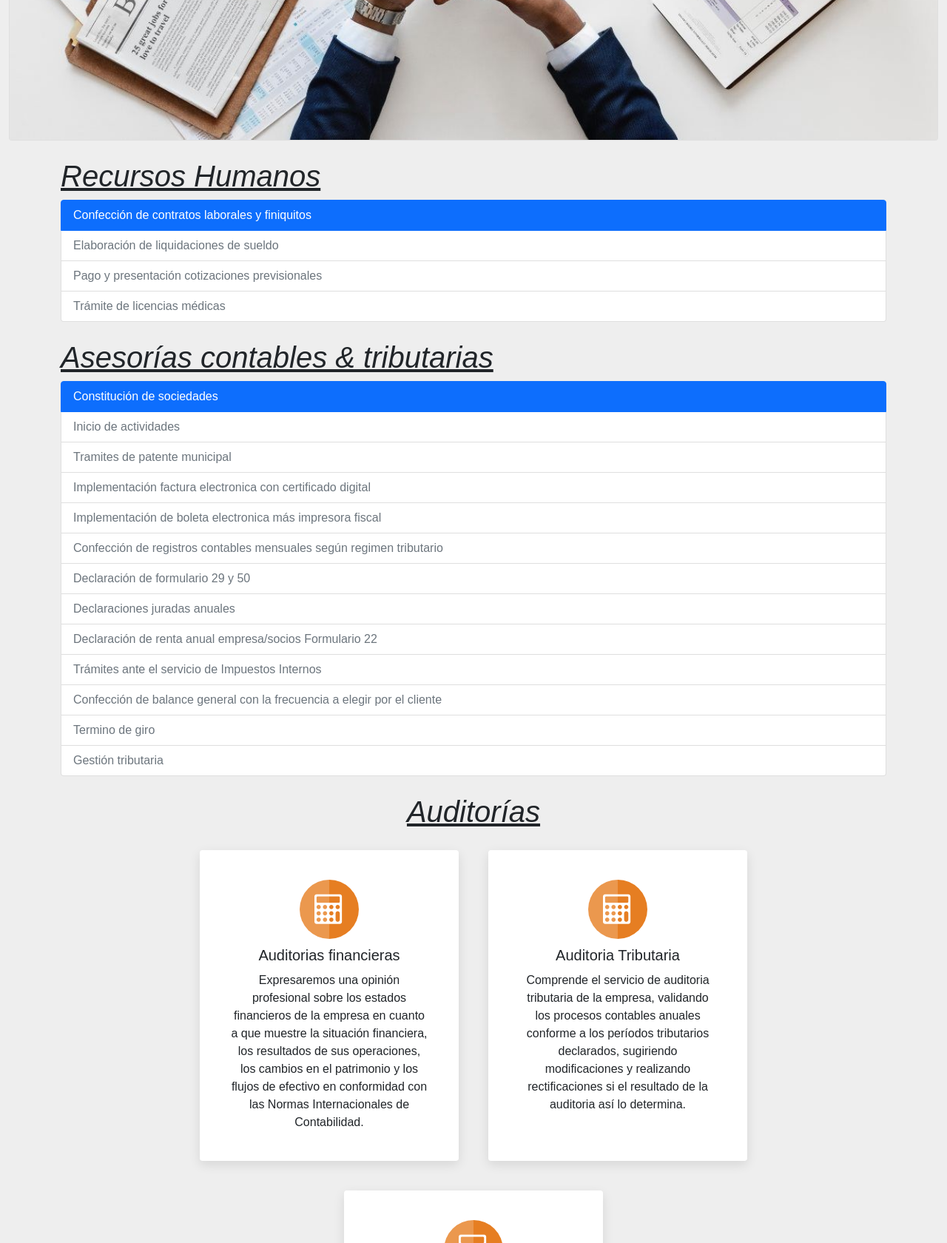
After one commit to Toqui012/ContabilidadCeci, a PHP site: page /services.html in a window 1280 px wide. The commit adds this page. Shown: the part 920-2600 px from the top of the page at 74% size. Run offline with PHP 8.4, Linux system fonts and the light colour scheme; some libraries are stand-ins or nearby versions.

Commit message:
nueva sección de Servicios

```diff
--- a/app.js
+++ b/app.js
@@ -28,6 +28,17 @@ function caca(){
     console.log("hola")
 }
 
+function changeText(){
+    const hoverList = document.querySelectorAll("wrapper-list ul li:hover::before");
+    const colorText = document.querySelectorAll("wrapper-list ul li p");
+
+    hoverList.addEventListener("click", () => {
+        colorText.style = "color: #fff";
+    });
+
+
+}
+
 
 navSlide();
 
--- a/index.html
+++ b/index.html
@@ -20,7 +20,7 @@
         </div>
         <ul class="nav-links">
             <li><a href="index.html">Inicio</a></li>
-            <li><a href="#">Servicios</a></li>
+            <li><a href="services.html">Servicios</a></li>
             <li><a href="nuestraEmpresa.html">Nuestra Empresa</a></li>
             <li><a href="#">Noticias</a></li>
             <li><a href="#">Contacto</a></li>
@@ -50,7 +50,6 @@
                         <div class="content-card">
                             <h3>Asesorías</h3>
                             <p>Asesoría personalizada para tu empresa</p>
-                            <a href="#">Leer Más</a>
                         </div>
                     </div>
 
@@ -59,7 +58,6 @@
                         <div class="content-card">
                             <h3>Capacitación</h3>
                             <p>Estamos capacitados para prestar apoyo en todo momento, bajo cualquier circunstancia y dificultad. Con nuestras asesorías, podrás llevar tu negocio sin problemas y asegurar un crecimiento sostenido en el tiempo</p>
-                            <a href="#">Leer Más</a>
                         </div>
                     </div>
 
@@ -69,7 +67,6 @@
                         <div class="content-card">
                             <h3>Mantención</h3>
                             <p>Mantenemos tus obligaciones tributarias al día y en orden</p>
-                            <a href="#">Leer Más</a>
                         </div>
                     </div>
 
--- a/nuestraEmpresa.html
+++ b/nuestraEmpresa.html
@@ -21,7 +21,7 @@
         </div>
         <ul class="nav-links">
             <li><a href="index.html">Inicio</a></li>
-            <li><a href="#">Servicios</a></li>
+            <li><a href="services.html">Servicios</a></li>
             <li><a href="nuestraEmpresa.html">Nuestra Empresa</a></li>
             <li><a href="#">Noticias</a></li>
             <li><a href="#">Contacto</a></li>
--- /dev/null
+++ b/services.html
@@ -0,0 +1,152 @@
+<!DOCTYPE html>
+<html lang="es">
+<head>
+    <meta charset="UTF-8">
+    <meta name="viewport" content="width=device-width, initial-scale=1.0">
+    <link rel="stylesheet" href="style.css">
+    <link href="https://cdn.jsdelivr.net/npm/bootstrap@5.0.0-beta2/dist/css/bootstrap.min.css" rel="stylesheet" integrity="sha384-BmbxuPwQa2lc/FVzBcNJ7UAyJxM6wuqIj61tLrc4wSX0szH/Ev+nYRRuWlolflfl" crossorigin="anonymous">
+    <link rel="stylesheet" href="https://cdnjs.cloudflare.com/ajax/libs/font-awesome/4.7.0/css/font-awesome.css">
+    <link rel="stylesheet" href="/app.js">
+    <link rel="icon" href="assets/85bf48c8-cfed-4b98-aec2-dec61a368fdb.png">
+    <title>Cypconsultores</title>
+</head>
+<body>
+
+    <!-- Code Nav -->
+    <nav>
+        <div class="logo">
+            <div class="container-fluid">
+                <img src="assets/Logo.png" class="mx-auto d-flex" id="imgLogo" alt="logoPortada">
+            </div>
+        </div>
+        <ul class="nav-links">
+            <li><a href="index.html">Inicio</a></li>
+            <li><a href="services.html">Servicios</a></li>
+            <li><a href="nuestraEmpresa.html">Nuestra Empresa</a></li>
+            <li><a href="#">Noticias</a></li>
+            <li><a href="#">Contacto</a></li>
+        </ul>
+        <div class="burger">
+            <div class="line1"></div>
+            <div class="line2"></div>
+            <div class="line3"></div>
+        </div>
+    </nav>
+
+    <!-- End Code Nav -->
+    <div class="container-fluid">
+      <div class="card bg-white text-muted">
+        <img class="img-fluid" src="assets/software-de-contabilidad-nv-16-compressor.jpg" alt="Card image">
+      </div>
+    </div>
+
+    <br>
+
+        <div class="container"">
+            <h5 class="display-6" style="text-decoration: underline; font-style: italic;">Recursos Humanos</h5>
+            <div class="list-group">
+                <li class="list-group-item list-group-item-action active" style="z-index: 1;">Confección de contratos laborales y finiquitos </li>
+                <li class="list-group-item list-group-item-action disabled">Elaboración de liquidaciones de sueldo</li>
+                <li class="list-group-item list-group-item-action disabled">Pago y presentación cotizaciones previsionales</li>
+                <li class="list-group-item list-group-item-action disabled">Trámite de licencias médicas </li>
+            </div>
+        </div>
+
+        <br>
+
+            <div class="container">
+                <h5 class="display-6" style="text-decoration: underline; font-style: italic;" >Asesorías contables & tributarias</h5>
+                <div class="list-group">
+                    <li class="list-group-item list-group-item-action active" style="z-index: 0;">Constitución de sociedades</li>
+                    <li href="#" class="list-group-item list-group-item-action disabled">Inicio de actividades</li>
+                    <li href="#" class="list-group-item list-group-item-action disabled">Tramites de patente municipal</li>
+                    <li href="#" class="list-group-item list-group-item-action disabled">Implementación factura electronica con certificado digital</li>
+                    <li href="#" class="list-group-item list-group-item-action disabled">Implementación de boleta electronica más impresora fiscal</li>
+                    <li href="#" class="list-group-item list-group-item-action disabled">Confección de registros contables mensuales según regimen tributario</li>
+                    <li href="#" class="list-group-item list-group-item-action disabled">Declaración de formulario 29 y 50</li>
+                    <li href="#" class="list-group-item list-group-item-action disabled">Declaraciones juradas anuales</li>
+                    <li href="#" class="list-group-item list-group-item-action disabled">Declaración de renta anual empresa/socios Formulario 22</li>
+                    <li href="#" class="list-group-item list-group-item-action disabled">Trámites ante el servicio de Impuestos Internos</li>
+                    <li href="#" class="list-group-item list-group-item-action disabled">Confección de balance general con la frecuencia a elegir por el cliente</li>
+                    <li href="#" class="list-group-item list-group-item-action disabled">Termino de giro</li>
+                    <li href="#" class="list-group-item list-group-item-action disabled">Gestión tributaria</li>
+                </div>
+            </div>
+
+
+        <br>
+
+    <div class="container">
+        <h5 class="display-6 text-center" style="text-decoration: underline; font-style: italic;" >Auditorías</h5>
+        <div class="wrapper-card">
+            <div class="container-card">
+
+                <div class="box-default">
+                    <div class="icon"><i class="fa fa-calculator" aria-hidden="true"></i></div>
+                    <div class="content-card">
+                        <h3>Auditorias financieras</h3>
+                        <p>Expresaremos una opinión profesional sobre los estados financieros de la empresa en cuanto a que muestre la situación financiera, los resultados de sus operaciones, los cambios en el patrimonio y los flujos de efectivo en conformidad con las Normas Internacionales de Contabilidad.</p>
+                    </div>
+                </div>
+
+                <div class="box-default">
+                    <div class="icon"><i class="fa fa-calculator" aria-hidden="true"></i></div>
+                    <div class="content-card">
+                        <h3>Auditoria Tributaria</h3>
+                        <p>Comprende el servicio de auditoria tributaria de la empresa, validando los procesos contables anuales conforme a los períodos tributarios declarados, sugiriendo modificaciones y realizando rectificaciones si el resultado de la auditoria así lo determina.          </p>
+                    </div>
+                </div>
+
+                <div class="box-default">
+                    <div class="icon"><i class="fa fa-calculator" aria-hidden="true"></i></div>
+                    <div class="content-card">
+                        <h3>Auditoría Interna</h3>
+                        <p>El objetivo del servicio radica en externalizar la función de auditoria interna de una empresa, con el fin de monitorear las labores de control de las áreas críticas del negocio.
+                            Externalizar el área de auditoría interna facilita una ayuda primordial a la dirección al evaluar de forma relativamente independiente los sistemas de organización y de administración.</p>
+                    </div>
+                </div>
+
+            </div>
+        </div>
+    </div>
+
+
+
+    <!-- Footer Code -->
+    <footer class="site-footer">
+        <div class="container">
+          <div class="row">
+
+            <div class="col-md-2 col-sm-2 col-xs-12 align-self-left">
+                <div class="img-fluid">
+                    <img src="assets/85bf48c8-cfed-4b98-aec2-dec61a368fdb.png" class="container logo-container" alt="logoFooter">
+                </div>
+            </div>
+
+            <div class="col-md-10 col-sm-10 col-xs-12 align-self-center">
+              <p class="copyright-text">Copyright &copy; 2021 All Rights Reserved by
+                 <a href="#">C y P Consultores</a>.
+              </p>
+            </div>
+
+            <!-- <div class="col-md-4 col-sm-6 col-xs-12 align-self-center">
+              <ul class="social-icons">
+                <li><a class="facebook" href="#"><i class="fa fa-facebook"></i></a></li>
+                <li><a class="twitter" href="#"><i class="fa fa-twitter"></i></a></li>
+                <li><a class="dribbble" href="#"><i class="fa fa-dribbble"></i></a></li>
+                <li><a class="linkedin" href="#"><i class="fa fa-linkedin"></i></a></li>
+              </ul>
+            </div> -->
+          </div>
+        </div>
+  </footer>
+
+  <!-- End code Footer -->
+
+ <script src="https://code.jquery.com/jquery-3.2.1.slim.min.js" integrity="sha384-KJ3o2DKtIkvYIK3UENzmM7KCkRr/rE9/Qpg6aAZGJwFDMVNA/GpGFF93hXpG5KkN" crossorigin="anonymous"></script>
+    <script src="https://cdnjs.cloudflare.com/ajax/libs/popper.js/1.12.9/umd/popper.min.js" integrity="sha384-ApNbgh9B+Y1QKtv3Rn7W3mgPxhU9K/ScQsAP7hUibX39j7fakFPskvXusvfa0b4Q" crossorigin="anonymous"></script>
+    <script src="https://maxcdn.bootstrapcdn.com/bootstrap/4.0.0/js/bootstrap.min.js" integrity="sha384-JZR6Spejh4U02d8jOt6vLEHfe/JQGiRRSQQxSfFWpi1MquVdAyjUar5+76PVCmYl" crossorigin="anonymous"></script>
+    <script src="app.js"></script>
+
+</body>
+</html>
--- a/style.css
+++ b/style.css
@@ -400,16 +362,91 @@ nav {
     box-shadow: 0 2px 5px rgba(0, 0, 0, .2);
 }
 
+/* code start card design */
+.container-card .box-default{
+  position: relative;
+  width: 350px;
+  padding: 40px;
+  background-color: #fff;
+  box-shadow: 0 5px 15px rgba(0, 0, 0, .1);
+  border-radius: 4px;
+  margin: 20px;
+  box-sizing: border-box;
+  overflow: hidden;
+  text-align: center;
+}
+
+.container-card .box-default::before{
+  content: '';
+  width: 50%;
+  height: 100%;
+  position: absolute;
+  top: 0;
+  left: 0;
+  background: rgba(255, 255, 255, .2);
+  z-index: 1;
+  pointer-events: none;
+}
+
+.container-card .box-default .icon{
+  position: relative;
+  width: 80px;
+  height: 80px;
+  color: #fff;
+  background: #000;
+  display: flex;
+  justify-content: center;
+  align-items: center;
+  margin: 0 auto;
+  border-radius: 50%;
+  font-size: 40px;
+  font-weight: 700;
+  transition: 1s;
+}
+
+.container-card .box-default .icon{
+  box-shadow: 0 0 0 0 #e67e22;
+  background: #e67e22;
+}
+
+.container-card .box-default:hover .icon{
+  box-shadow: 0 0 0 400px #e67e22;
+}
+
+.container-card .box-default .content-card{
+  position: relative;
+  z-index: 1;
+  transition: 0.5s;
+}
+
+.container-card .box-default:hover .content-card{
+  color: #fff;
+
+}
+
+.container-card .box-default .content-card h3{
+  font-size: 20px;
+  margin: 10px 0;
+  padding: 0;
+}
+
+.container-card .box-default .content-card p{
+  margin: 0;
+  padding: 0;
+}
+
+/* end code design */
+
 
 
 /* Footer Code */
 .site-footer
 {
-  background-color: #4bc1fb;
+  background: #fab520;
   padding:10px 0 20px;
   font-size:15px;
   line-height:24px;
-  color:#eceeef;
+  color: #eee;
   width: 100%;
 }
 
```
Also changed, not shown: other parts of style.css (+86 -45 lines).
